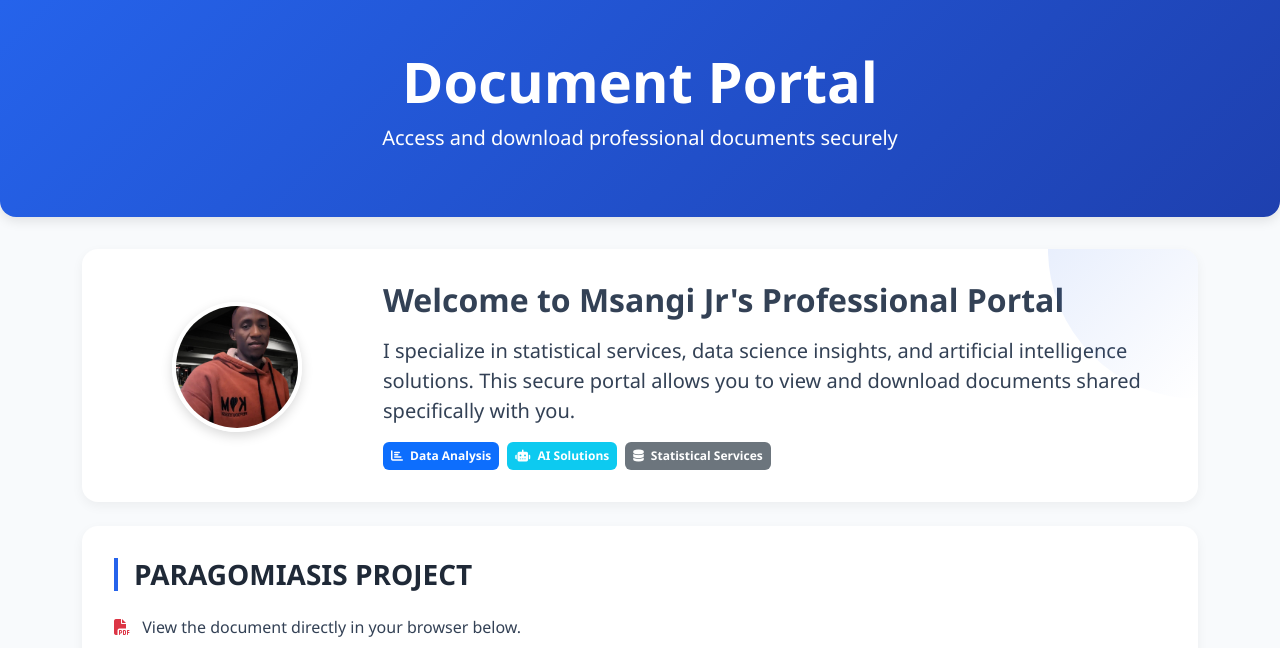
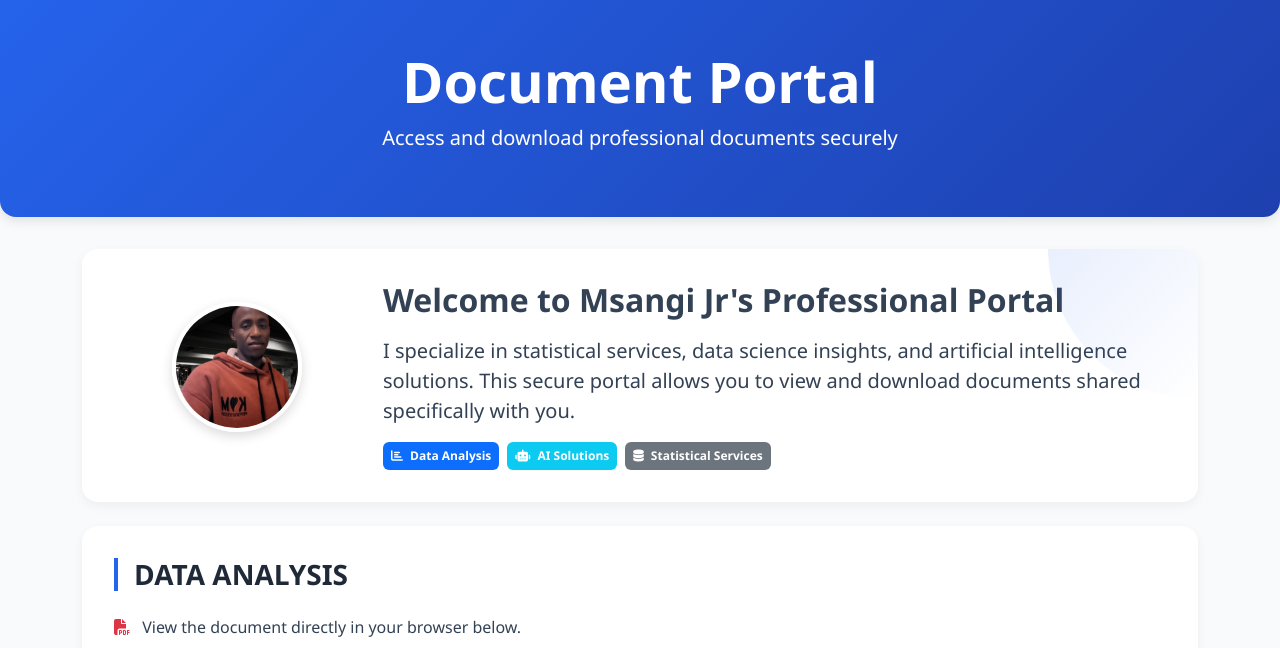
Before and after one commit to MSANGI09/customerportal.github.io, a plain HTML site: page index.html in a window 1280 px wide. Shown: the top 648 px of the page. Drawn offline with nearby package versions, Linux system fonts and the light colour scheme; grey boxes are pictures that could not be loaded.

Commit message:
Update index.html

```diff
--- a/index.html
+++ b/index.html
@@ -226,7 +226,7 @@
 
     <!-- Document Viewer Section -->
     <section class="document-container mb-4">
-        <h3 class="document-title">PARAGOMIASIS PROJECT</h3>
+        <h3 class="document-title">DATA ANALYSIS</h3>
         <p class="mb-3"><i class="fas fa-file-pdf text-danger me-2"></i> View the document directly in your browser below.</p>
 
         <div class="ratio ratio-16x9 mb-3">
```
